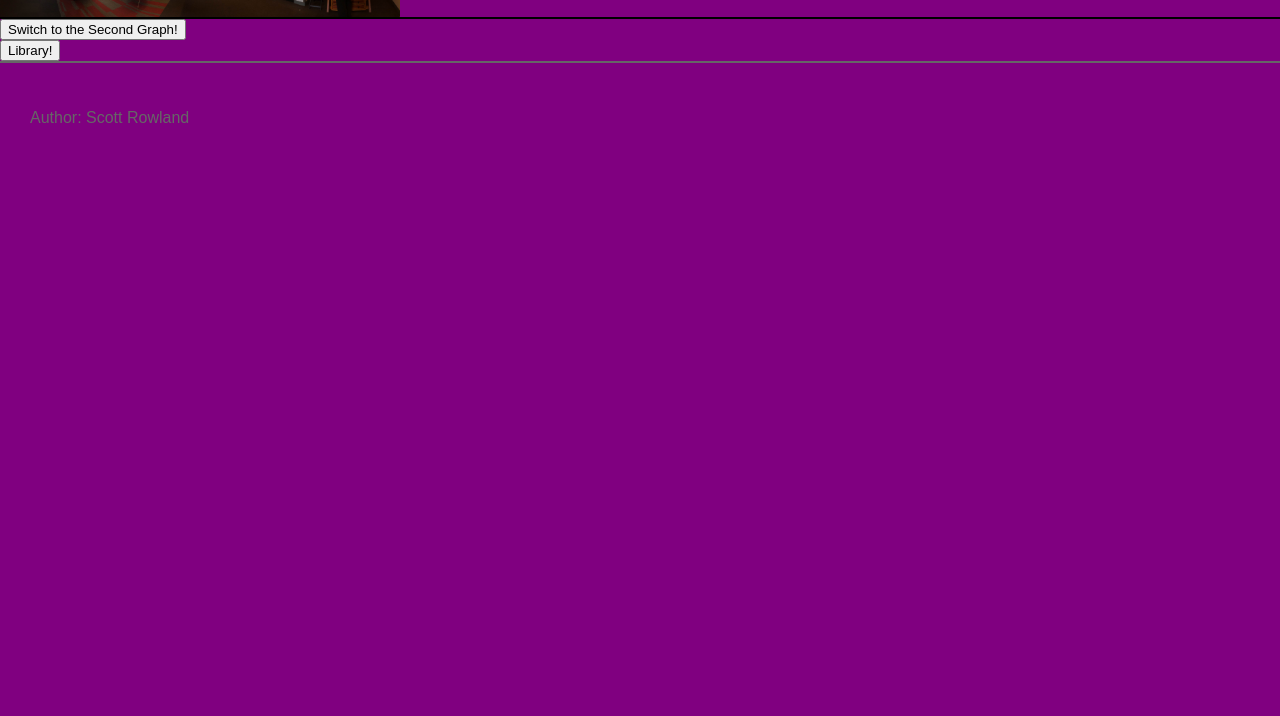
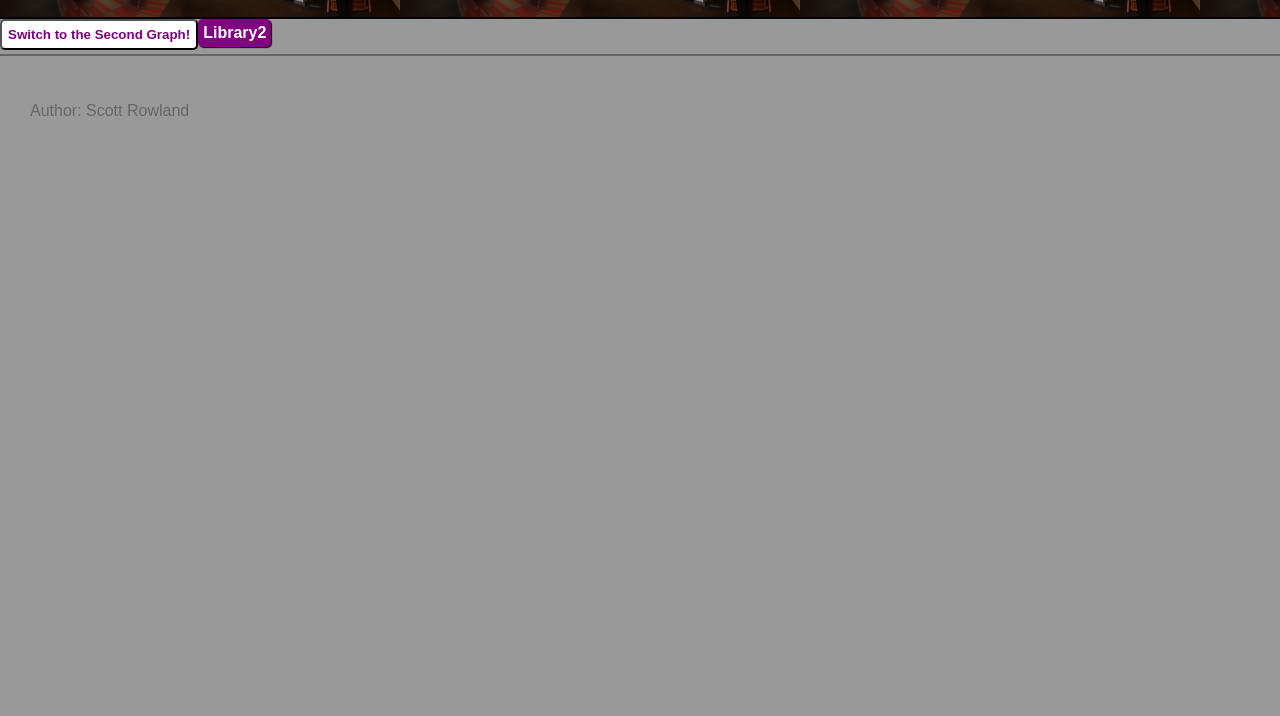
Before and after one commit to rowland17/TyrellCorp, a plain HTML site: page index.html in a window 1280 px wide. Shown: the part 84-800 px from the top of the page. Drawn offline with Linux system fonts and the light colour scheme; a script that the page names is missing.

Commit message:
got better looking buttons. made the top picture repeat because when in full screen it looked off.

```diff
--- a/index.html
+++ b/index.html
@@ -10,7 +10,7 @@
 
 </head>
 <link rel="stylesheet" type="text/css" href="style.css">
-
+<link rel="shortcut icon" href="favicon.ico">
 
 <body>
 
@@ -21,10 +21,10 @@
   			to the university community.</p>
 
   	</div>
-	<button type="button">Switch to the Second Graph!</button>
-	<form action="http://library.up.edu/default.aspx?cid=2503&pid=6234&gd=yes">
-		<input type="submit" value="Library!">
-	</form>
+	<div id="buttons">
+	<button class="graphbut" type="button">Switch to the Second Graph!</button>
+	<a class="libbut" href="http://library.up.edu/default.aspx?cid=2503&pid=6234&gd=yes" target="_blank">Library2</a>
+	</div>
   	<div id= "outer" style="width:100%">
   	<div id="ex0" ></div>
   	</div>
@@ -34,5 +34,7 @@
 
   </div>
 
+
+
 </body>
 </html>
--- a/style.css
+++ b/style.css
@@ -1,17 +1,67 @@
 body{
 	margin:0px;
 	padding: 0px;
-	background-color: purple;
+	background-color: #999999;
 	font-family:Sans-Serif;
 
 
+}
+.libbut{
+	float: left;
+	background: purple;
+	padding: 5px;
+	text-decoration:none;
+	border-radius:5px;
+	color:white;
+	display:inline-block;
+	box-shadow: 1px 1px 1px #000;
+	font-weight:bold;
+}
+form{
+	display: inline;
+}
+.libbut:hover{
+float: left;
+	background: white;
+	padding: 5px;
+	text-decoration:none;
+	border-radius:5px;
+	color:purple;
+	display:inline-block;
+	box-shadow: 1px 1px 1px #000;
+	font-weight:bold;
+}
+.graphbut:hover{float: left;
+background: purple;
+	padding: 6px;
+	text-decoration:none;
+	border-radius:5px;
+	color:white;
+	display:inline-block;
+
+	font-weight:bold;
+}
+
+.graphbut{
+float: left;
+background: white;
+	padding: 6px;
+	text-decoration:none;
+	border-radius:5px;
+	color:purple;
+	display:inline-block;
+	font-weight:bold;
+}
+
+div#buttons{
+	display: inline-block;
 }
 
 div#header{
 	padding: 0px;
 	background-image: url("library.jpg");
-	background-size:contain;
-	background-repeat: no-repeat;
+	background-size: contain;
+	background-repeat: repeat;
 	border-bottom: 2px solid black;
 
 
```
